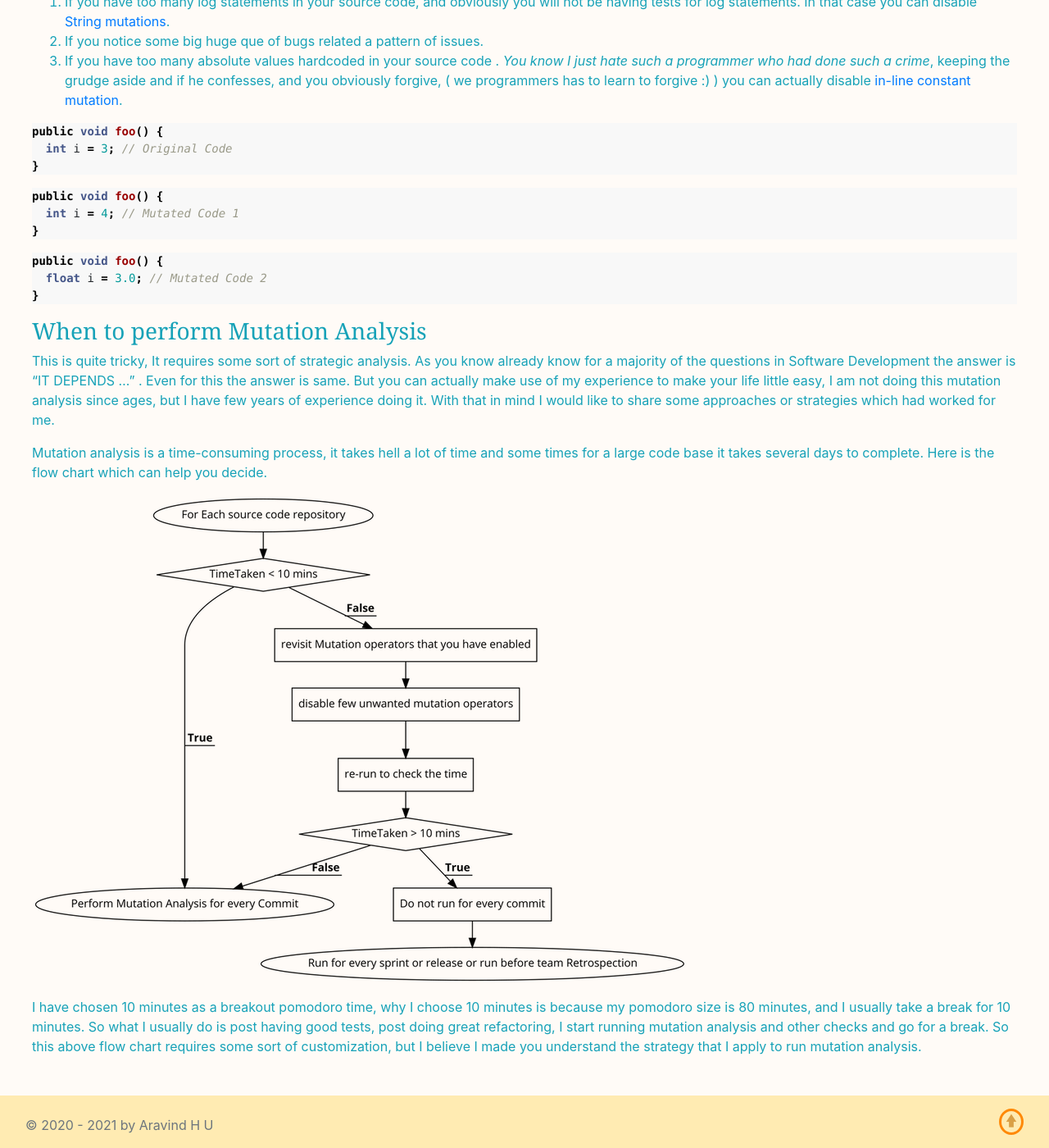
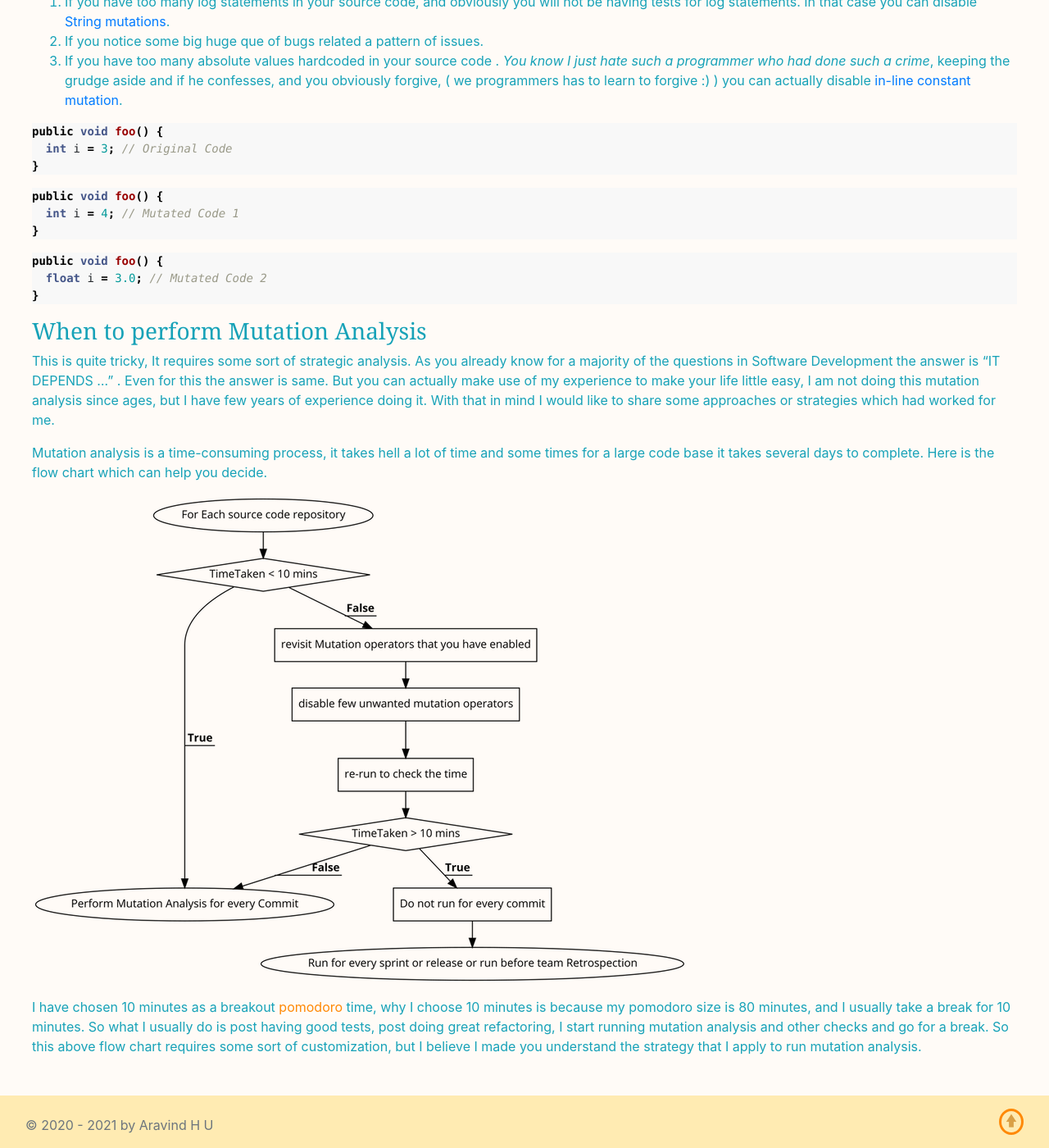
Before and after one commit to aravind666/aravind666.github.io, a Jekyll site: the page built from _posts/software-development/2020-12-05-mutation-testing.md, in a window 1280 px wide and 1400 px high, scrolled down 3835 px. Shown: the whole window at 82% size. Built offline with Jekyll 4.4.1, drawn with Linux system fonts in a browser that asks for light colours.

Commit message:
Fixed a spelling mistake

```diff
--- a/_posts/software-development/2020-12-05-mutation-testing.md
+++ b/_posts/software-development/2020-12-05-mutation-testing.md
@@ -177,7 +177,7 @@ public void foo() {
 
 ### When to perform Mutation Analysis
 
-This is quite tricky, It requires some sort of strategic analysis. As you know already know for a majority of the questions in Software Development the answer is "IT DEPENDS ..." .
+This is quite tricky, It requires some sort of strategic analysis. As you already know for a majority of the questions in Software Development the answer is "IT DEPENDS ..." .
 Even for this the answer is same. But you can actually make use of my experience to make your life little easy, I am not doing this mutation analysis since ages, but I have few years of experience doing it.
 With that in mind I would like to share some approaches or strategies which had worked for me.
 
@@ -185,6 +185,6 @@ Mutation analysis is a time-consuming process, it takes hell a lot of time and s
 
 ![MUTATION ANALYSIS STRATEGY](/assets/post_images/mutation-desicion.png)
 
-I have chosen 10 minutes as a breakout pomodoro time, why I choose 10 minutes is because my pomodoro size is 80 minutes, and I usually take a break for 10 minutes.
+I have chosen 10 minutes as a breakout [pomodoro](https://en.wikipedia.org/wiki/Pomodoro_Technique) time, why I choose 10 minutes is because my pomodoro size is 80 minutes, and I usually take a break for 10 minutes.
 So what I usually do is post having good tests, post doing great refactoring, I start running mutation analysis and other checks and go for a break.
 So this above flow chart requires some sort of customization, but I believe I made you understand the strategy that I apply to run mutation analysis.
```
